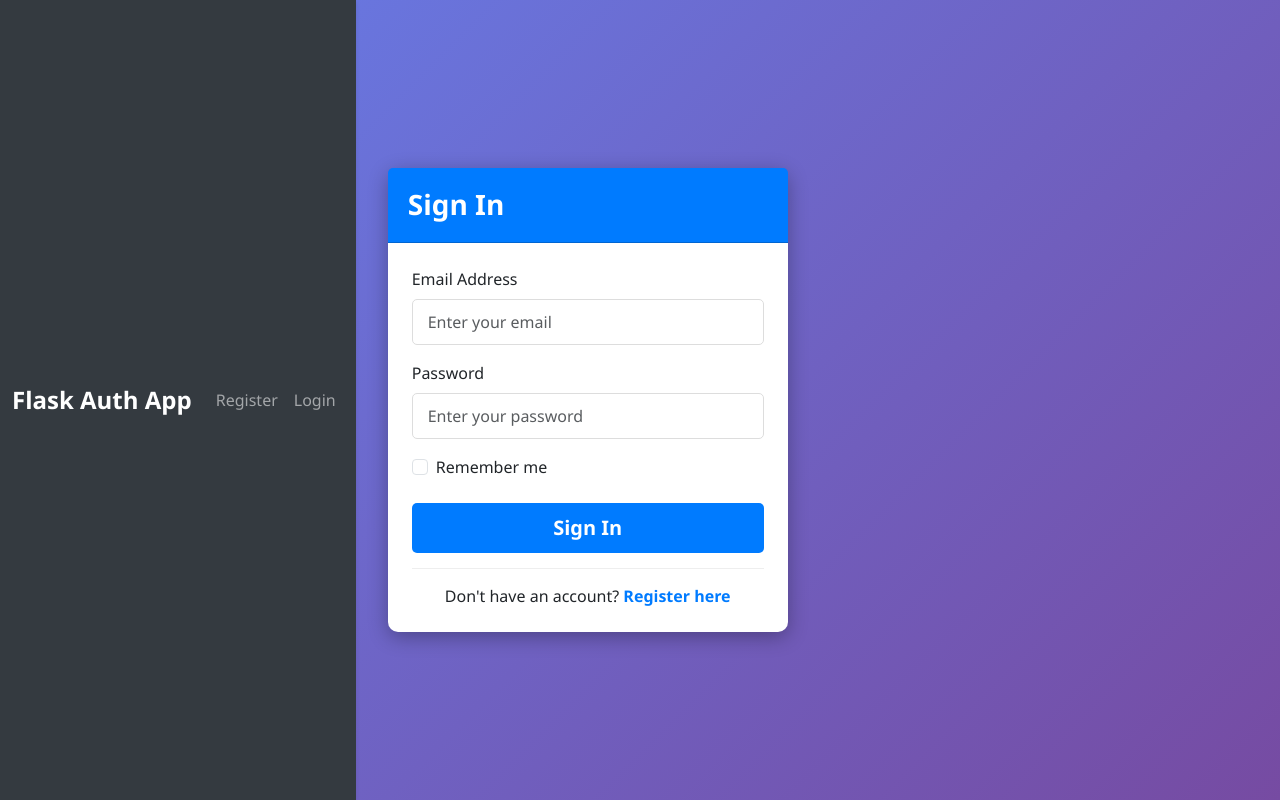
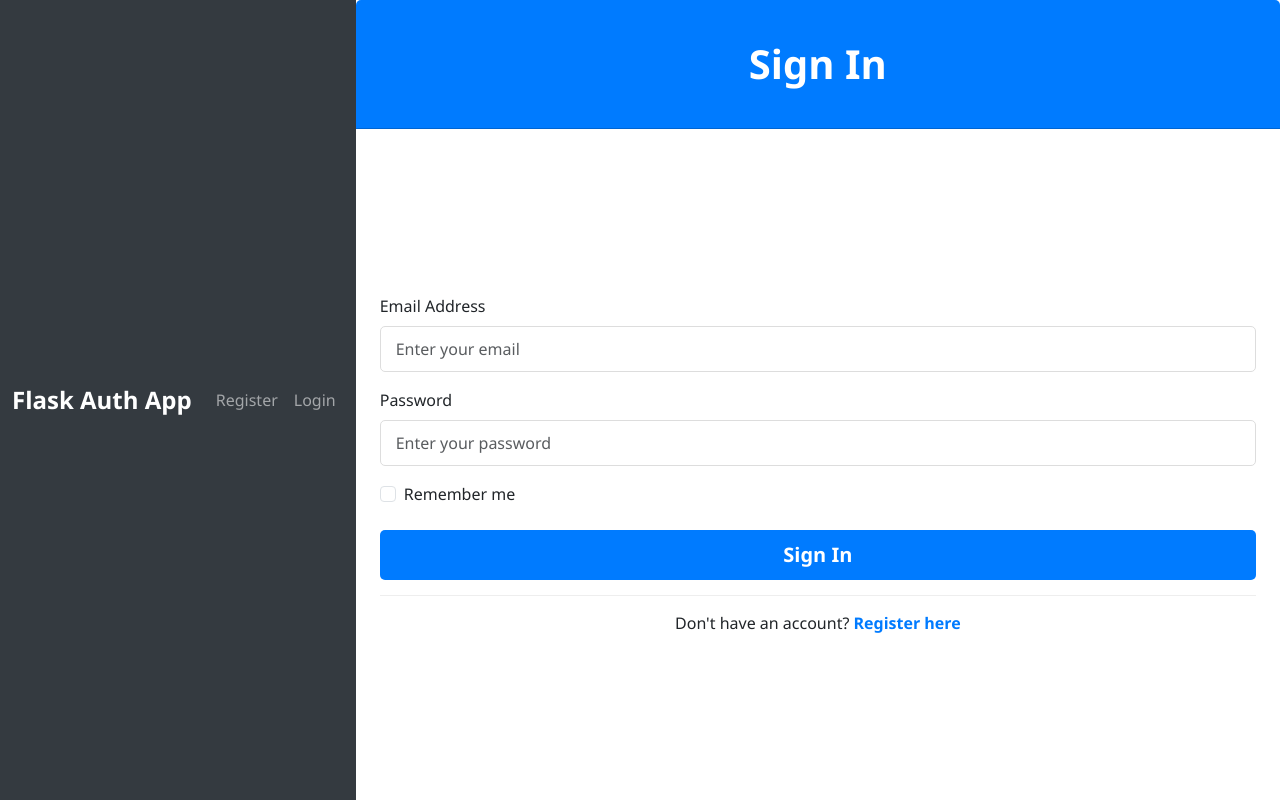
Before and after one commit to VikramCodeProject/FLASKPROREPOO, a Flask app: page /login in a window 1280 px wide. Run offline with Flask 3, Linux system fonts and the light colour scheme.

Commit message:
Make form take full screen width and height

```diff
--- a/templates/base.html
+++ b/templates/base.html
@@ -35,27 +35,45 @@
             display: flex;
             align-items: center;
             justify-content: center;
-            padding: 20px;
+            padding: 0;
+            width: 100%;
+        }
+
+        .container {
+            width: 100%;
+            max-width: 100%;
+            padding: 0;
         }
 
         .card {
             border: none;
-            border-radius: 10px;
-            box-shadow: 0 5px 20px rgba(0,0,0,0.3);
-            max-width: 400px;
+            border-radius: 0;
+            box-shadow: none;
+            max-width: 100%;
             width: 100%;
+            min-height: 100vh;
         }
 
         .card-header {
             background-color: var(--primary-color);
             color: white;
-            border-radius: 10px 10px 0 0;
-            padding: 20px;
+            border-radius: 0;
+            padding: 40px;
+            text-align: center;
         }
 
         .card-header h3 {
             margin: 0;
             font-weight: 600;
+            font-size: 2.5rem;
+        }
+
+        .card-body {
+            padding: 60px;
+            display: flex;
+            flex-direction: column;
+            justify-content: center;
+            min-height: calc(100vh - 150px);
         }
 
         .form-control {
```
